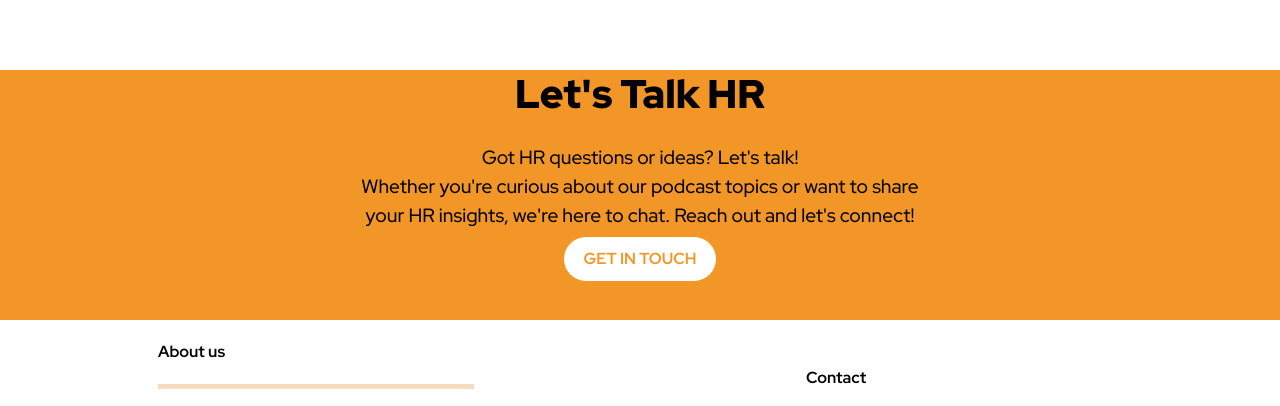
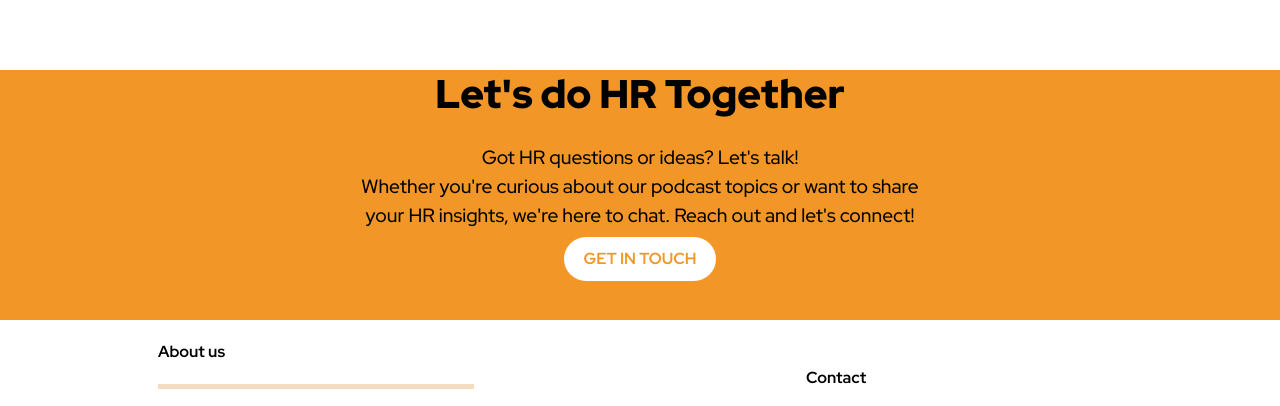
Before and after one commit to Enilolade/weInHRPod, a plain HTML site: page index.html in a window 1280 px wide. Shown: the part 1591-1997 px from the top of the page. Drawn offline with nearby package versions, Linux system fonts and the light colour scheme; a web font is replaced by a local one.

Commit message:
Update index.html

```diff
--- a/index.html
+++ b/index.html
@@ -146,7 +146,7 @@
         </section>
         <section id="contact-section">
             <div class="contact-container">
-                <h4 class="contact-heading">Let's Talk HR</h4>
+                <h4 class="contact-heading">Let's do HR Together</h4>
                 <p>
                     Got HR questions or ideas? Let's talk! <br>
                     Whether you're curious about our podcast topics or want to share your HR insights,
```
